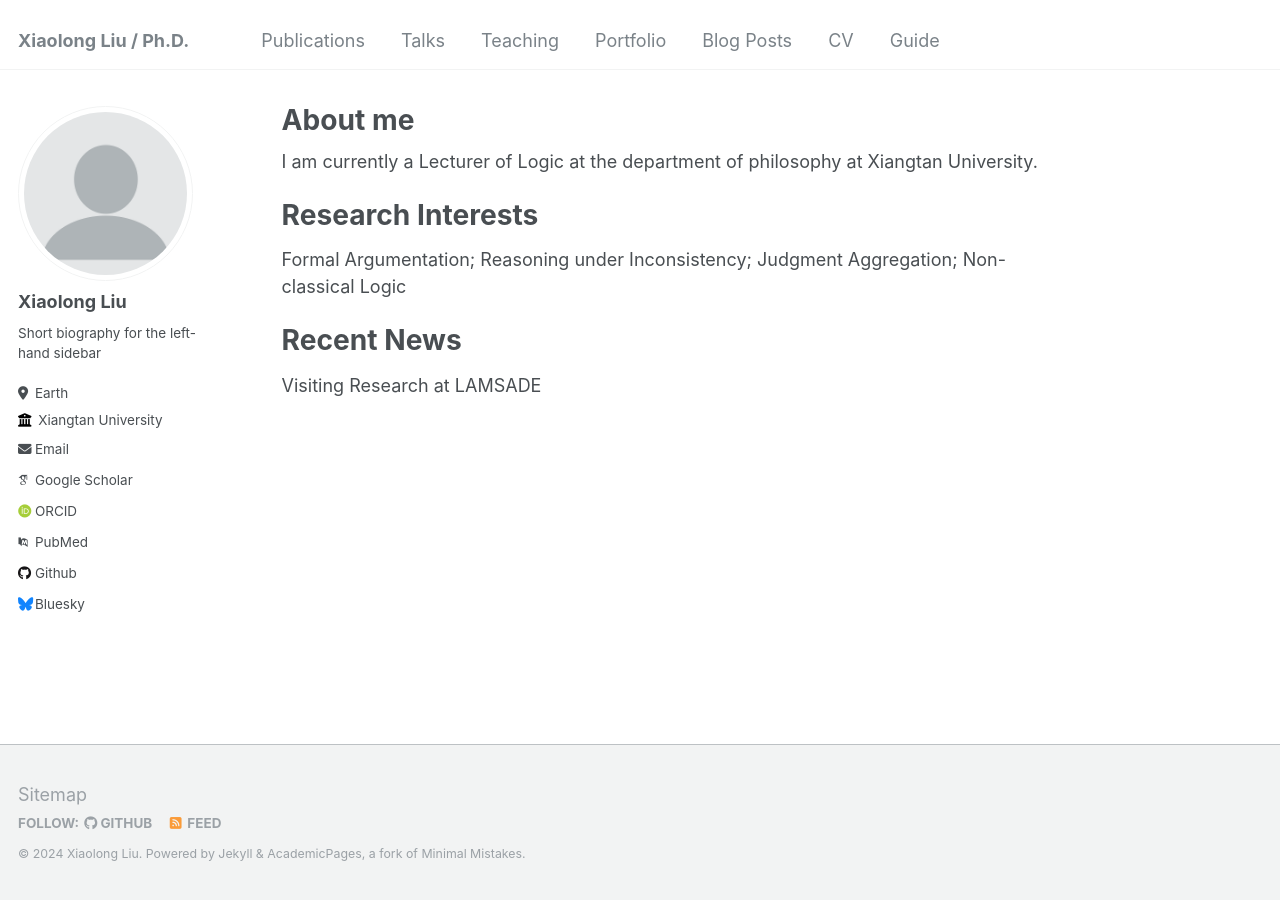
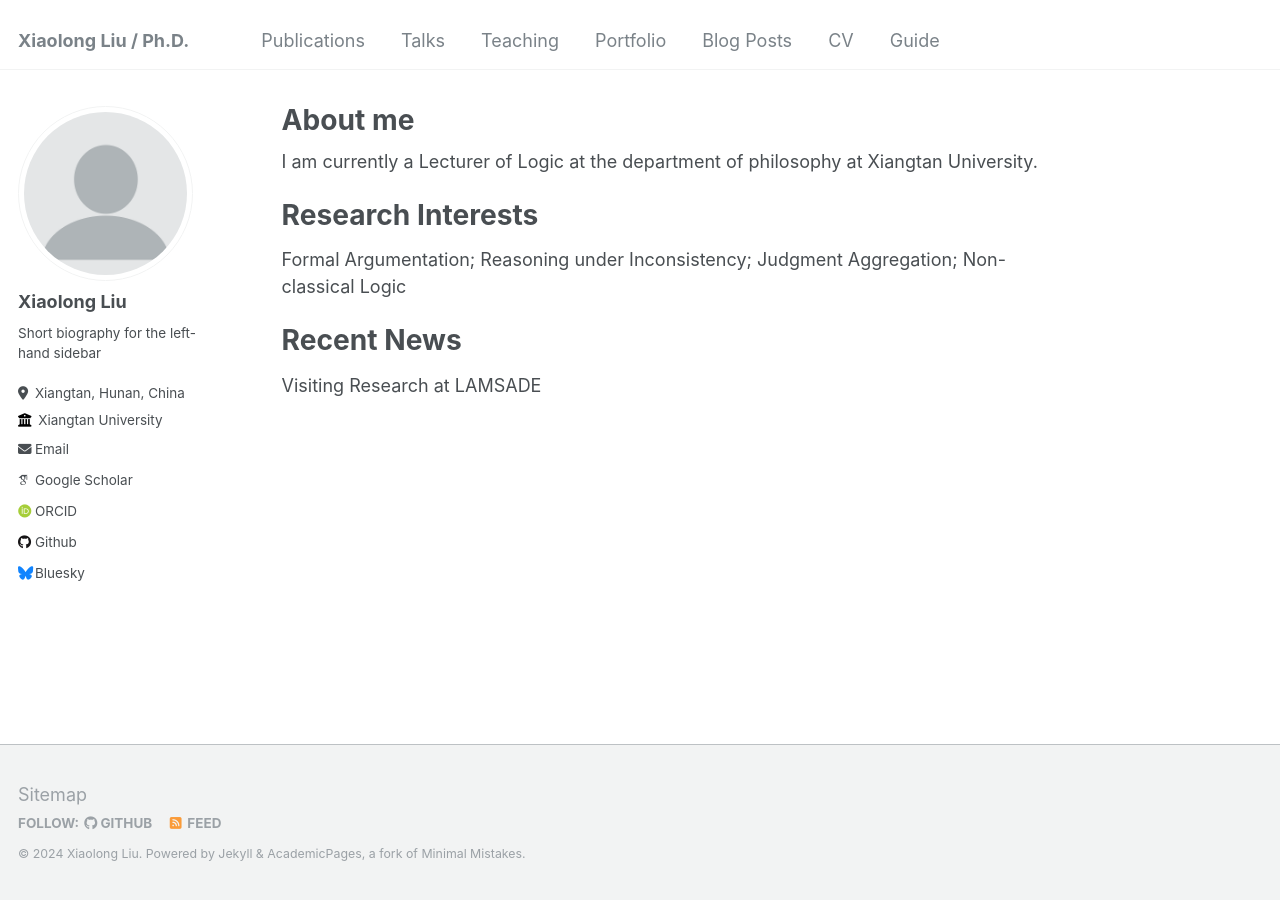
Before and after one commit to xiao-long-liu/xiao-long-liu.github.io, a Jekyll site: the page built from _pages/about.md, in a window 1280 px wide. Built offline with Jekyll 4.4.1, drawn with Linux system fonts in a browser that asks for light colours; some web fonts are replaced.

Commit message:
Update _config.yml

```diff
--- a/_config.yml
+++ b/_config.yml
@@ -25,7 +25,7 @@ author:
   name             : "Xiaolong Liu"
   pronouns         : # example: "she/her"
   bio              : "Short biography for the left-hand sidebar"
-  location         : "Earth"
+  location         : "Xiangtan, Hunan, China"
   employer         : "Xiangtan University"
   uri              : # URL
   email            : "liuxiaolong@xtu.edu.cn"
@@ -35,8 +35,8 @@ author:
   googlescholar    : "https://scholar.google.com/citations?user=ZZ-mzgIAAAAJ&hl=en"
   impactstory      : # URL
   orcid            : "http://orcid.org/yourorcidurl"
-  pubmed           : "https://www.ncbi.nlm.nih.gov/pubmed/?term=john+snow"
-  researchgate     : # URL
+  # pubmed           : "https://www.ncbi.nlm.nih.gov/pubmed/?term=john+snow"
+  # researchgate     : # URL
 
   # Repositories and software development
   bitbucket        : # Username - Update with your username on the site
```
